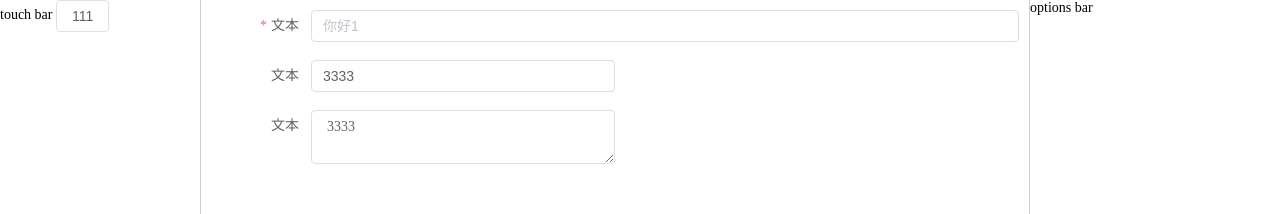
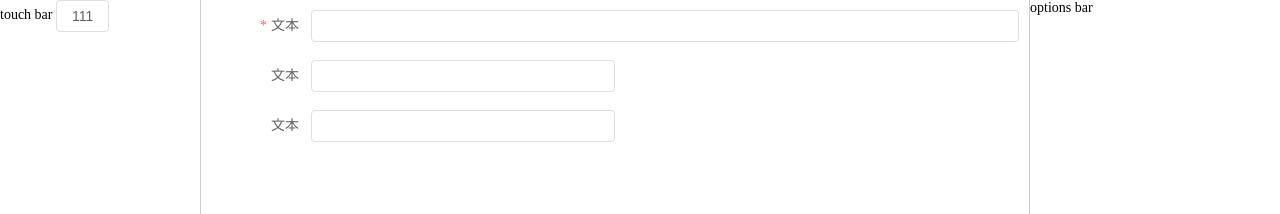
Before and after one commit to xiangxinji/Aurora, a Vue app: page /#/ in a window 1280 px wide. Shown: the top 214 px of the page. Built offline with nearby package versions, Linux system fonts and the light colour scheme.

Commit message:
修复部分问题

```diff
--- a/src/components/context/main.vue
+++ b/src/components/context/main.vue
@@ -7,8 +7,6 @@ import { provide } from 'vue';
 import Store from './store';
 
 const store = new Store();
-const ProviderKey = 'connect-context';
-provide(ProviderKey, (state: any) => {
-  store.set(state);
-});
+provide('RenderStore', store);
+
 </script>
--- a/src/components/renderer/components/text.vue
+++ b/src/components/renderer/components/text.vue
@@ -1,8 +1,9 @@
 <template>
-  <el-form-item v-bind="getRenderOptionsToTemplate(options)" label-width="100px"
-                :class="getRenderItemClass(options)" :style="getRenderItemStyle(options)">
+  <el-form-item v-bind="getRenderOptionsToTemplate(state.options)" label-width="100px"
+                :class="getRenderItemClass(state.options)"
+                :style="getRenderItemStyle(state.options)">
     <el-input :type="state.textarea ? 'textarea' : 'input'"
-                v-model="state.defaultValue"
+              v-model="state.defaultValue"
               :placeholder="state.placeholder"></el-input>
   </el-form-item>
 </template>
@@ -18,4 +19,5 @@ const [state, {
   getRenderOptionsToTemplate,
   getRenderItemStyle,
 }] = useRenderItem('text', props.options);
+console.log(state);
 </script>
--- a/src/components/renderer/useRenderItem.ts
+++ b/src/components/renderer/useRenderItem.ts
@@ -1,6 +1,9 @@
-import { defineProps, isReactive, reactive } from 'vue';
+import {
+  reactive, inject,
+} from 'vue';
 import { createUnit, mergeClass } from '@/utils/helpers';
 import { BaseOptions } from '@/components/renderer/types';
+import Store from '@/components/context/store';
 
 export const CommonProps = {
   options: {
@@ -8,9 +11,9 @@ export const CommonProps = {
   },
 };
 
-export default function useRenderItem(type: string, reactiveOptions: any) {
-  const pxUnit = createUnit('px');
+const pxUnit = createUnit('px');
 
+export default function useRenderItem<T>(type: string, reactiveOptions: T) {
   function getRenderItemClass(options: BaseOptions) {
     const { customClass } = options;
     return mergeClass(customClass, {
@@ -34,11 +37,22 @@ export default function useRenderItem(type: string, reactiveOptions: any) {
     };
   }
 
-  const state = isReactive(reactiveOptions) ? reactiveOptions : reactive(reactiveOptions);
+  const state = reactive({
+    type,
+    options: reactiveOptions,
+  });
 
-  return [state, {
+  const store = inject('RenderStore');
+
+  if (store instanceof Store) {
+    store.set(state);
+  }
+  const context = {
     getRenderItemClass,
     getRenderOptionsToTemplate,
     getRenderItemStyle,
-  }];
+    store,
+  };
+
+  return [state, context] as [typeof state, typeof context];
 }
```
